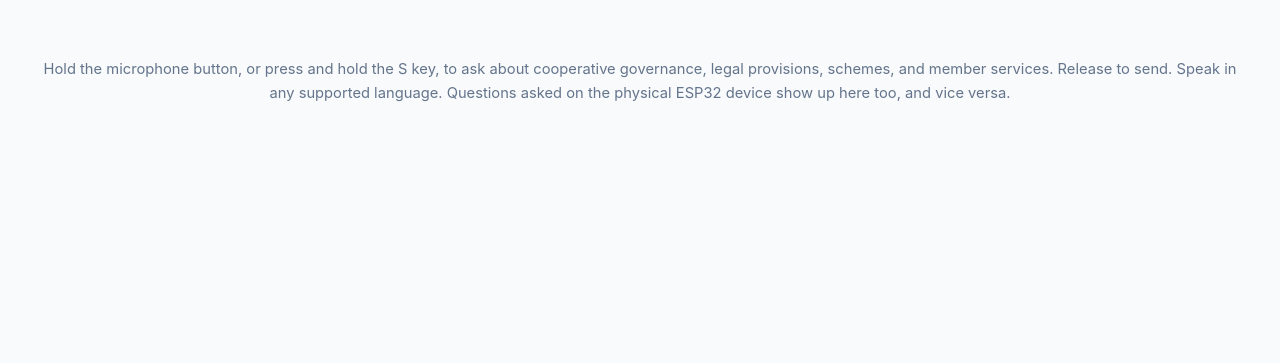
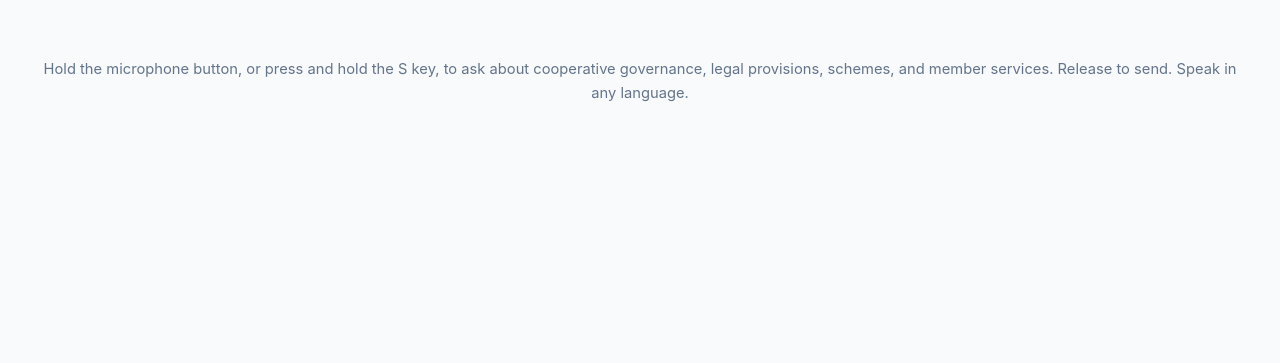
Before and after one commit to adiraju-rohit/sih26, a Flask app: page / in a window 1280 px wide. Shown: the part 57-420 px from the top of the page. Run offline with Flask 3, Linux system fonts and the light colour scheme; data that the repository does not hold is empty; some libraries are stand-ins or nearby versions.

Commit message:
Update chat.html

```diff
--- a/templates/chat.html
+++ b/templates/chat.html
@@ -226,8 +226,7 @@
     <div class="empty-state" id="emptyState">
       Hold the microphone button, or press and hold the S key, to ask about
       cooperative governance, legal provisions, schemes, and member services.
-      Release to send. Speak in any supported language. Questions asked on
-      the physical ESP32 device show up here too, and vice versa.
+      Release to send. Speak in any language.
     </div>
     {% endif %}
     {% for m in messages %}
```
